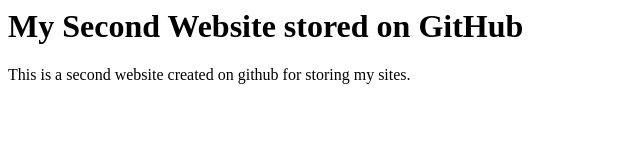
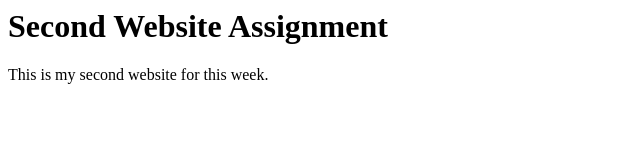
Before and after one commit to davidigisomar-nmc/wk1_assignment2, a plain HTML site: page index.html in a window 1280 px wide. Shown: the whole page, without its empty margins (0-640 px from the left). Drawn offline with Linux system fonts and the light colour scheme.

Commit message:
updates to the h1 tag

```diff
--- a/index.html
+++ b/index.html
@@ -1,9 +1,9 @@
 <html>
   <head>
-    <title>My Second Website</title>
+    <title>Second Website Assignment</title>
   </head>
   <body>
-    <h1>My Second Website stored on GitHub</h1>
-    <p>This is a second website created on github for storing my sites.</p>
+    <h1>Second Website Assignment</h1>
+    <p>This is my second website for this week.</p>
   </body>
 </html>
```
